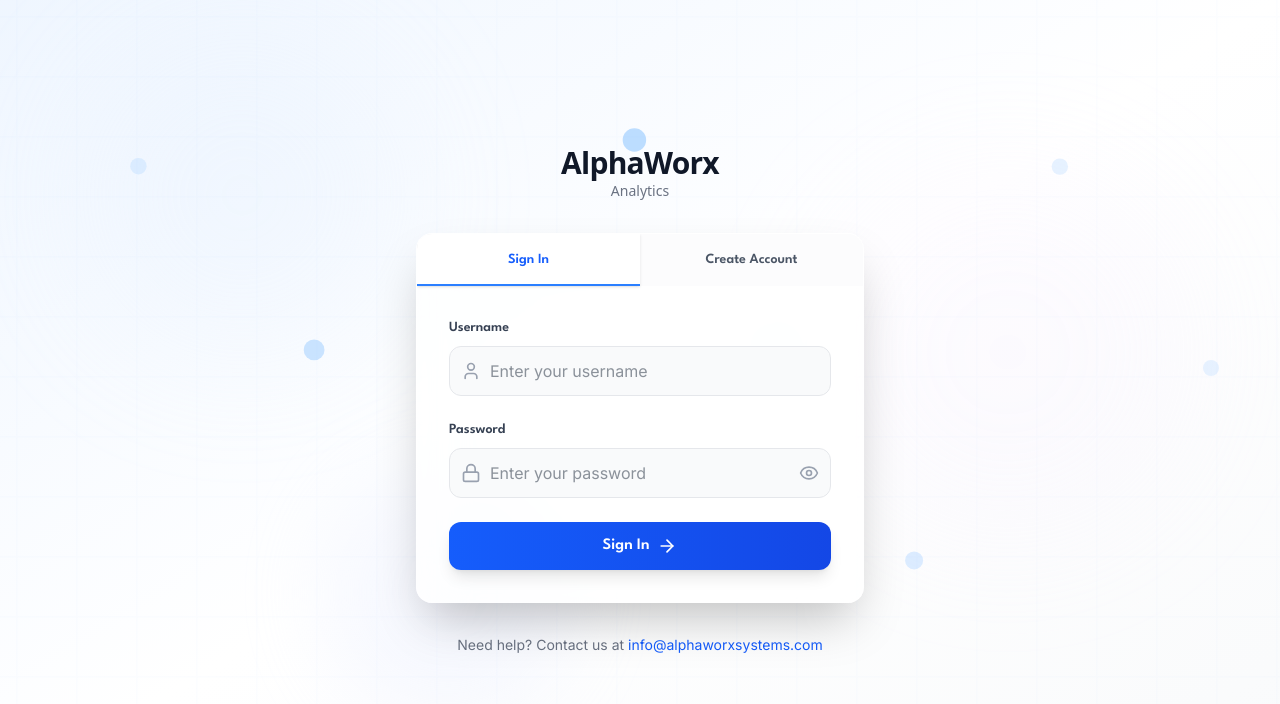
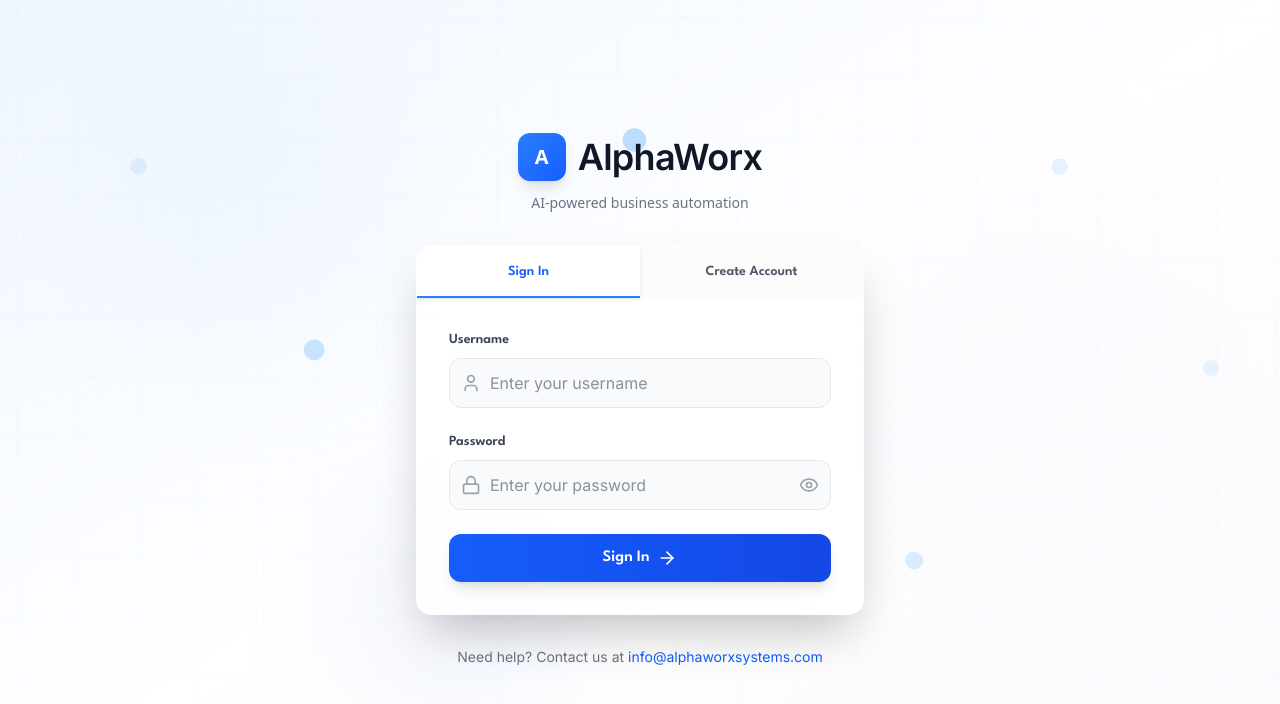
Before and after one commit to benpbooth/AlphaWorx, a Next.js app: page /login in a window 1280 px wide. Shown: the top 704 px of the page. Built offline with nearby package versions, Linux system fonts and the light colour scheme.

Commit message:
Transform to modern SaaS styling - clean logo, professional branding

```diff
--- a/app/components/sections/Header.tsx
+++ b/app/components/sections/Header.tsx
@@ -33,10 +33,13 @@ const Header: React.FC = () => {
                                       <div className="flex items-center space-x-2">
                      {/* Clean text-only SaaS logo */}
                      <div className="flex items-center relative group">
-                        <div className="flex items-baseline space-x-2">
+                        <div className="flex items-center space-x-2">
+                          <div className="w-8 h-8 bg-gradient-to-br from-blue-500 to-blue-600 rounded-lg flex items-center justify-center">
+                            <span className="text-white font-bold text-sm">A</span>
+                          </div>
                           <span
-                            className="text-2xl font-extrabold tracking-tight text-blue-600"
-                            style={{ fontFamily: 'Inter, system-ui, sans-serif', letterSpacing: '-0.03em' }}
+                            className="text-2xl font-semibold text-gray-900 hover:text-blue-600 transition-colors"
+                            style={{ fontFamily: 'Inter, system-ui, sans-serif', letterSpacing: '-0.02em' }}
                           >
                             AlphaWorx
                           </span>
--- a/app/layout.tsx
+++ b/app/layout.tsx
@@ -3,8 +3,8 @@ import type { Metadata } from 'next'
 import './globals.css'
 
 export const metadata: Metadata = {
-  title: 'AlphaWorx - AI Solutions',
-  description: 'AI Integration for Growing Businesses',
+  title: 'AlphaWorx - AI Business Automation Platform',
+  description: 'Streamline your business with intelligent AI automation. Scale faster, work smarter.',
 }
 
 export default function RootLayout({
--- a/app/login/page.tsx
+++ b/app/login/page.tsx
@@ -154,14 +154,19 @@ export default function LoginPage() {
             className="text-center mb-8"
           >
             <motion.div
-              whileHover={{ scale: 1.05 }}
+              whileHover={{ scale: 1.02 }}
               transition={{ duration: 0.2 }}
-              className="mb-4"
+              className="mb-6"
             >
-              <h1 className="text-3xl font-black tracking-tight text-gray-900" style={{ fontFamily: 'Space Grotesk, system-ui, sans-serif' }}>
-                AlphaWorx
-              </h1>
-              <p className="text-sm text-gray-500 font-medium">Analytics</p>
+              <div className="flex items-center justify-center space-x-3 mb-3">
+                <div className="w-12 h-12 bg-gradient-to-br from-blue-500 to-blue-600 rounded-xl flex items-center justify-center shadow-lg">
+                  <span className="text-white font-bold text-xl">A</span>
+                </div>
+                <h1 className="text-4xl font-semibold text-gray-900" style={{ fontFamily: 'Inter, system-ui, sans-serif', letterSpacing: '-0.02em' }}>
+                  AlphaWorx
+                </h1>
+              </div>
+              <p className="text-sm text-gray-500 font-medium">AI-powered business automation</p>
             </motion.div>
           </motion.div>
 
--- a/index.html
+++ b/index.html
@@ -4,7 +4,7 @@
     <meta charset="UTF-8" />
     <link rel="icon" type="image/svg+xml" href="/vite.svg" />
     <meta name="viewport" content="width=device-width, initial-scale=1.0" />
-    <title>AlphaWorx - AI Solutions</title>
+    <title>AlphaWorx - AI Business Automation Platform</title>
     <link rel="preconnect" href="https://fonts.googleapis.com">
     <link rel="preconnect" href="https://fonts.gstatic.com" crossorigin>
     <link href="https://fonts.googleapis.com/css2?family=Inter:wght@100;200;300;400;500;600;700;800;900&display=swap" rel="stylesheet">
--- a/src/components/sections/Header.tsx
+++ b/src/components/sections/Header.tsx
@@ -31,9 +31,16 @@ const Header: React.FC = () => {
       <div className="container mx-auto px-4 sm:px-6 lg:px-8">
         <div className="flex justify-between items-center py-4">
           <div className="flex items-center">
-                               <div className="text-4xl text-black" style={{ fontFamily: 'Montserrat, sans-serif', fontWeight: 825 }}>
-                     AlphaWorx
-                   </div>
+            <div className="relative group">
+              <div className="flex items-center space-x-3">
+                <div className="w-10 h-10 bg-gradient-to-br from-blue-500 to-blue-600 rounded-xl flex items-center justify-center shadow-sm">
+                  <span className="text-white font-bold text-lg">A</span>
+                </div>
+                <div className="text-3xl font-semibold text-gray-900 hover:text-blue-600 transition-colors" style={{ fontFamily: 'Inter, sans-serif', letterSpacing: '-0.02em' }}>
+                  AlphaWorx
+                </div>
+              </div>
+            </div>
           </div>
 
           {/* Desktop Navigation */}
```
